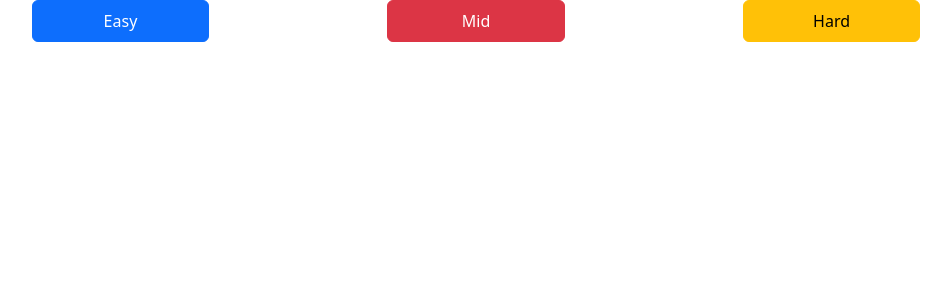
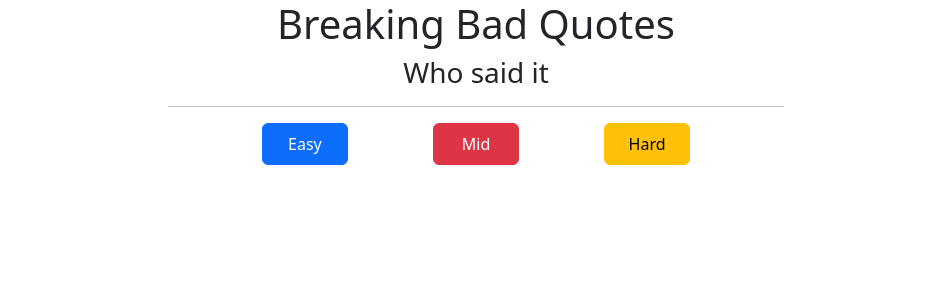
Before and after one commit to GBalatti9/Who-said-it-game, a React (Vite) app: page / in a window 1280 px wide. Shown: the top 300 px of the page, without its empty margins (164-1115 px from the left). Built offline with nearby package versions, Linux system fonts and the light colour scheme.

Commit message:
Adding title and subtitle

```diff
--- a/src/Container.jsx
+++ b/src/Container.jsx
@@ -7,19 +7,31 @@
     const { data, isLoading, gameDifficulty } = useFetch();
 
     const buttonInfo = [
-        {name: 'Easy', color:'primary', value: 5},
-        {name: 'Mid', color:'danger', value: 10},
-        {name: 'Hard', color:'warning', value: 15},
+        { name: 'Easy', color: 'primary', value: 5 },
+        { name: 'Mid', color: 'danger', value: 10 },
+        { name: 'Hard', color: 'warning', value: 15 },
     ]
 
     return (
         <>
-        {
-            isLoading ?
-            <Buttons info={ buttonInfo } fn={ gameDifficulty } />
-            : <Quotes data={ data } />
 
-        }
+            <div className="d-flex align-items-center justify-content-center">
+                <div className="col-12 col-lg-6 container-fluid">
+                    <div className="text-center vh-20">
+                        <h1>Breaking Bad Quotes</h1>
+                        <h3>Who said it</h3>
+                    </div>
+                    <hr />
+
+
+                    {
+                        isLoading ?
+                            <Buttons info={buttonInfo} fn={gameDifficulty} />
+                            : <Quotes data={data} />
+
+                    }
+                </div>
+            </div>
         </>
     )
 }
--- a/src/components/Quotes.jsx
+++ b/src/components/Quotes.jsx
@@ -1,5 +1,3 @@
-// import { useRef, useState } from "react";
-
 import { useAnswers } from "../hooks/useAnswers"
 
 export const Quotes = ({ data }) => {
```
